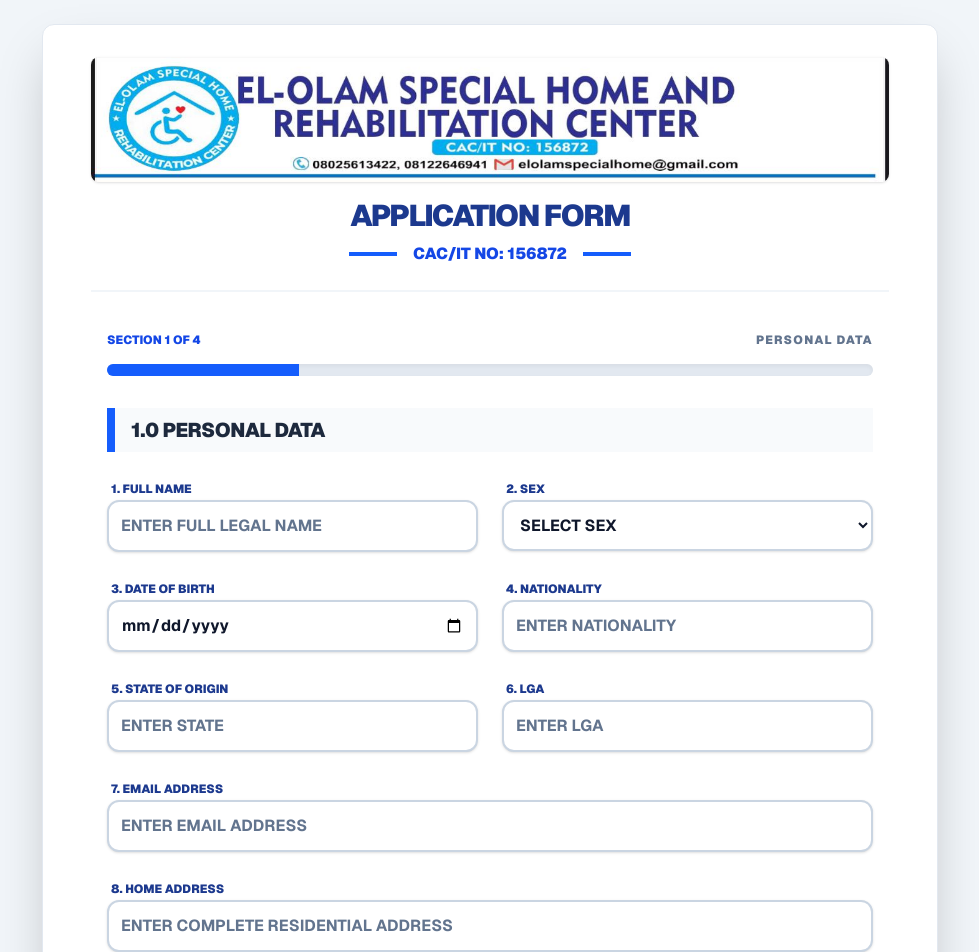
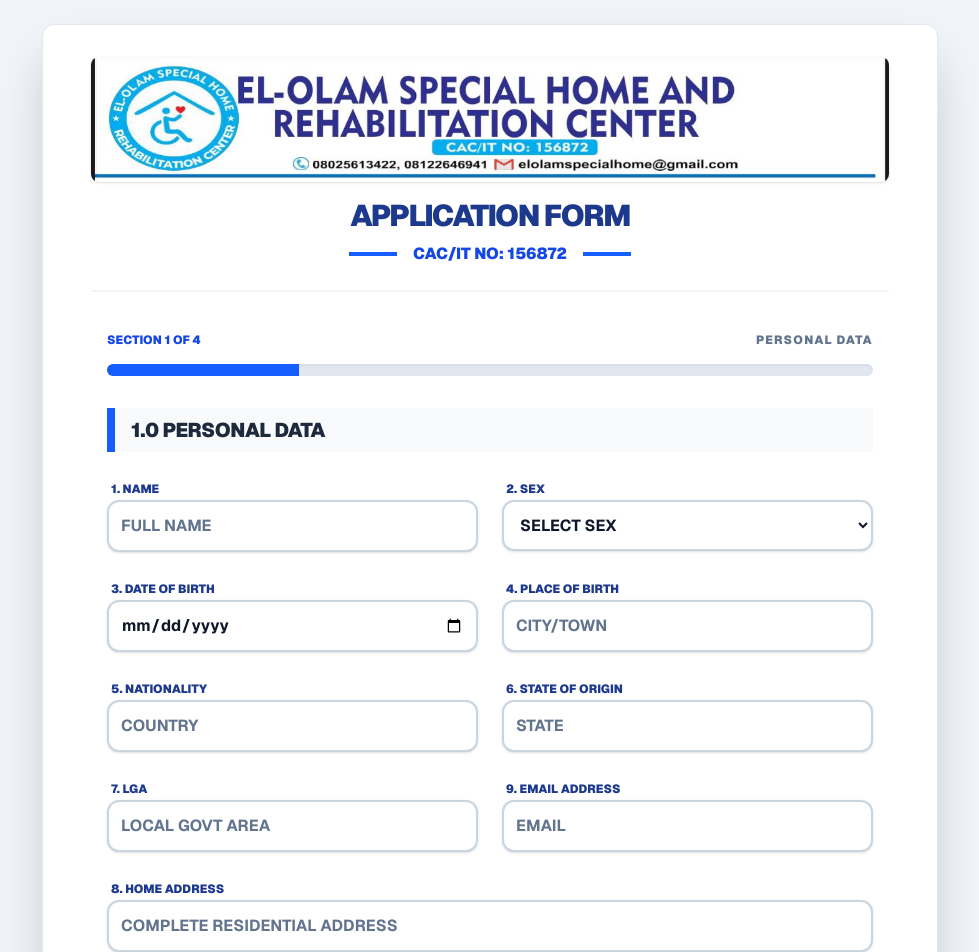
Before and after one commit to AkinpeluOluwatayo/elolam_registration_form, a Next.js app: page / in a window 1280 px wide. Shown: the top 952 px of the page, without its empty margins (150-1129 px from the left). Built offline with nearby package versions, Linux system fonts and the light colour scheme.

Commit message:
attribute fixed again

```diff
--- a/src/app/page.js
+++ b/src/app/page.js
@@ -7,7 +7,10 @@ export default function Home() {
   const [step, setStep] = useState(1);
   const [status, setStatus] = useState(null);
   const [formData, setFormData] = useState({
-    Applicant_Name: '', Applicant_Sex: '', Date_of_Birth: '', Nationality: '', Email_Address: '',
+    Applicant_Name: '',
+    Applicant_Sex: '',
+    Date_of_Birth: '',
+    Email_Address: ''
   });
 
   const handleInputChange = (e) => {
@@ -34,7 +37,8 @@ export default function Home() {
 
     const submissionData = new FormData(e.currentTarget);
     submissionData.append("access_key", "e4d88a8c-2205-425b-b40b-c19adf7cfad1");
-    submissionData.append("subject", `New Application: ${formData.Applicant_Name || 'New Student'}`);
+    // Dynamically set subject using the Name field
+    submissionData.append("subject", `New EL-OLAM Application: ${formData.Applicant_Name || 'New Student'}`);
 
     try {
       const response = await fetch("https://api.web3forms.com/submit", {
@@ -108,8 +112,8 @@ export default function Home() {
                   </div>
                   <div className="grid grid-cols-1 md:grid-cols-2 gap-6">
                     <div className="space-y-1">
-                      <label className="text-[12px] font-black text-blue-900 uppercase ml-1">1. Full Name</label>
-                      <input className={inputStyle} placeholder="ENTER FULL LEGAL NAME" name="Applicant_Name" required onChange={handleInputChange} />
+                      <label className="text-[12px] font-black text-blue-900 uppercase ml-1">1. Name</label>
+                      <input className={inputStyle} placeholder="FULL NAME" name="Applicant_Name" required onChange={handleInputChange} />
                     </div>
                     <div className="space-y-1">
                       <label className="text-[12px] font-black text-blue-900 uppercase ml-1">2. Sex</label>
@@ -124,24 +128,28 @@ export default function Home() {
                       <input type="date" className={inputStyle} name="Date_of_Birth" required onChange={handleInputChange} />
                     </div>
                     <div className="space-y-1">
-                      <label className="text-[12px] font-black text-blue-900 uppercase ml-1">4. Nationality</label>
-                      <input className={inputStyle} placeholder="ENTER NATIONALITY" name="Nationality" required />
+                      <label className="text-[12px] font-black text-blue-900 uppercase ml-1">4. Place of Birth</label>
+                      <input className={inputStyle} placeholder="CITY/TOWN" name="Place_of_Birth" required />
                     </div>
                     <div className="space-y-1">
-                      <label className="text-[12px] font-black text-blue-900 uppercase ml-1">5. State of Origin</label>
-                      <input className={inputStyle} placeholder="ENTER STATE" name="State_of_Origin" required />
+                      <label className="text-[12px] font-black text-blue-900 uppercase ml-1">5. Nationality</label>
+                      <input className={inputStyle} placeholder="COUNTRY" name="Nationality" required />
                     </div>
                     <div className="space-y-1">
-                      <label className="text-[12px] font-black text-blue-900 uppercase ml-1">6. LGA</label>
-                      <input className={inputStyle} placeholder="ENTER LGA" name="LGA" required />
+                      <label className="text-[12px] font-black text-blue-900 uppercase ml-1">6. State of Origin</label>
+                      <input className={inputStyle} placeholder="STATE" name="State_of_Origin" required />
                     </div>
-                    <div className="space-y-1 md:col-span-2">
-                      <label className="text-[12px] font-black text-blue-900 uppercase ml-1">7. Email Address</label>
-                      <input type="email" className={inputStyle} placeholder="ENTER EMAIL ADDRESS" name="Email_Address" required onChange={handleInputChange} />
+                    <div className="space-y-1">
+                      <label className="text-[12px] font-black text-blue-900 uppercase ml-1">7. LGA</label>
+                      <input className={inputStyle} placeholder="LOCAL GOVT AREA" name="LGA" required />
+                    </div>
+                    <div className="space-y-1">
+                      <label className="text-[12px] font-black text-blue-900 uppercase ml-1">9. Email Address</label>
+                      <input type="email" className={inputStyle} placeholder="EMAIL" name="Email_Address" required onChange={handleInputChange} />
                     </div>
                     <div className="space-y-1 md:col-span-2">
                       <label className="text-[12px] font-black text-blue-900 uppercase ml-1">8. Home Address</label>
-                      <input className={inputStyle} placeholder="ENTER COMPLETE RESIDENTIAL ADDRESS" name="Home_Address" required />
+                      <input className={inputStyle} placeholder="COMPLETE RESIDENTIAL ADDRESS" name="Home_Address" required />
                     </div>
                   </div>
                 </div>
@@ -157,22 +165,22 @@ export default function Home() {
                       <input className={inputStyle} name="Father_Name" placeholder="FATHER'S FULL NAME" /></div>
                     <div className="space-y-1"><label className="text-[12px] font-black text-blue-900 uppercase ml-1">11. Occupation</label>
                       <input className={inputStyle} name="Father_Occupation" placeholder="FATHER'S OCCUPATION" /></div>
-                    <div className="space-y-1"><label className="text-[12px] font-black text-blue-900 uppercase ml-1">12. Phone No</label>
-                      <input className={inputStyle} name="Father_Phone" placeholder="FATHER'S PHONE NUMBER" /></div>
+                    <div className="space-y-1"><label className="text-[12px] font-black text-blue-900 uppercase ml-1">12. Telephone No</label>
+                      <input className={inputStyle} name="Father_Phone" placeholder="PHONE" /></div>
                     <div className="space-y-1"><label className="text-[12px] font-black text-blue-900 uppercase ml-1">13. Office Address</label>
-                      <input className={inputStyle} name="Father_Office_Address" placeholder="FATHER'S OFFICE ADDRESS" /></div>
+                      <input className={inputStyle} name="Father_Office_Address" placeholder="OFFICE ADDRESS" /></div>
                     <div className="space-y-1"><label className="text-[12px] font-black text-blue-900 uppercase ml-1">14. Mother's Name</label>
                       <input className={inputStyle} name="Mother_Name" placeholder="MOTHER'S FULL NAME" /></div>
                     <div className="space-y-1"><label className="text-[12px] font-black text-blue-900 uppercase ml-1">15. Occupation</label>
                       <input className={inputStyle} name="Mother_Occupation" placeholder="MOTHER'S OCCUPATION" /></div>
-                    <div className="space-y-1"><label className="text-[12px] font-black text-blue-900 uppercase ml-1">16. Phone No</label>
-                      <input className={inputStyle} name="Mother_Phone" placeholder="MOTHER'S PHONE NUMBER" /></div>
+                    <div className="space-y-1"><label className="text-[12px] font-black text-blue-900 uppercase ml-1">16. Telephone No</label>
+                      <input className={inputStyle} name="Mother_Phone" placeholder="PHONE" /></div>
                     <div className="space-y-1"><label className="text-[12px] font-black text-blue-900 uppercase ml-1">17. Office Address</label>
-                      <input className={inputStyle} name="Mother_Office_Address" placeholder="MOTHER'S OFFICE ADDRESS" /></div>
+                      <input className={inputStyle} name="Mother_Office_Address" placeholder="OFFICE ADDRESS" /></div>
                     <div className="space-y-1"><label className="text-[12px] font-black text-blue-900 uppercase ml-1">18. Religion</label>
                       <input className={inputStyle} name="Religion" placeholder="RELIGION" /></div>
-                    <div className="space-y-1"><label className="text-[12px] font-black text-blue-900 uppercase ml-1">19. Fee Payer</label>
-                      <input className={inputStyle} name="Fee_Payer_Name" placeholder="WHO PAYS CHILD'S FEES?" /></div>
+                    <div className="space-y-1"><label className="text-[12px] font-black text-blue-900 uppercase ml-1">19. Who pays child's fees?</label>
+                      <input className={inputStyle} name="Fee_Payer_Name" placeholder="PAYER NAME" /></div>
                   </div>
                 </div>
             )}
@@ -184,35 +192,43 @@ export default function Home() {
                   </div>
                   <div className="space-y-6">
                     <div className="flex flex-col sm:flex-row gap-6 p-6 bg-blue-50 rounded-xl border-2 border-blue-200">
-                      <label className={selectionLabelStyle}>
-                        <input type="radio" name="Disability_Origin" value="Acquired" className={radioCheckStyle} />
-                        DISABILITY ACQUIRED
-                      </label>
-                      <label className={selectionLabelStyle}>
-                        <input type="radio" name="Disability_Origin" value="At Birth" className={radioCheckStyle} />
-                        DISABILITY AT BIRTH
-                      </label>
+                      <label className={selectionLabelStyle}><input type="radio" name="Disability_Status" value="Acquired" className={radioCheckStyle} /> DISABILITY ACQUIRED</label>
+                      <label className={selectionLabelStyle}><input type="radio" name="Disability_Status" value="At Birth" className={radioCheckStyle} /> DISABILITY AT BIRTH</label>
                     </div>
 
                     <div className="grid grid-cols-1 sm:grid-cols-2 gap-4 border-2 border-slate-200 p-6 rounded-xl bg-slate-50">
                       <p className="col-span-full text-xs font-black uppercase text-blue-700 mb-2 border-b border-blue-100 pb-2">Nature of Disability</p>
-                      <label className={selectionLabelStyle}><input type="checkbox" name="Hearing_Impaired" value="Yes" className={radioCheckStyle} /> HEARING IMPAIRED</label>
-                      <label className={selectionLabelStyle}><input type="checkbox" name="Visually_Impaired" value="Yes" className={radioCheckStyle} /> VISUALLY IMPAIRED</label>
-                      <label className={selectionLabelStyle}><input type="checkbox" name="Physically_Challenged" value="Yes" className={radioCheckStyle} /> PHYSICALLY CHALLENGED</label>
-                      <label className={selectionLabelStyle}><input type="checkbox" name="Multiple_Challenged" value="Yes" className={radioCheckStyle} /> MULTIPLE CHALLENGED</label>
+                      <label className={selectionLabelStyle}><input type="checkbox" name="Nature_Hearing" value="Yes" className={radioCheckStyle} /> HEARING IMPAIRED</label>
+                      <label className={selectionLabelStyle}><input type="checkbox" name="Nature_Visual" value="Yes" className={radioCheckStyle} /> VISUALLY IMPAIRED</label>
+                      <label className={selectionLabelStyle}><input type="checkbox" name="Nature_Physical" value="Yes" className={radioCheckStyle} /> PHYSICALLY CHALLENGED</label>
+                      <label className={selectionLabelStyle}><input type="checkbox" name="Nature_Multiple" value="Yes" className={radioCheckStyle} /> MULTIPLE CHALLENGED</label>
+                      <div className="col-span-full mt-2">
+                        <input className={inputStyle} name="Nature_Other_Specify" placeholder="OTHER (PLEASE SPECIFY)" />
+                      </div>
+                    </div>
+
+                    <div className="grid grid-cols-1 sm:grid-cols-2 gap-4 border-2 border-slate-200 p-6 rounded-xl bg-white shadow-sm">
+                      <p className="col-span-full text-xs font-black uppercase text-blue-700 mb-2 border-b border-blue-100 pb-2">Observations (Experiences)</p>
+                      <label className={selectionLabelStyle}><input type="checkbox" name="Exp_Restlessness" value="Yes" className={radioCheckStyle} /> RESTLESSNESS</label>
+                      <label className={selectionLabelStyle}><input type="checkbox" name="Exp_Sleeplessness" value="Yes" className={radioCheckStyle} /> SLEEPLESSNESS</label>
+                      <label className={selectionLabelStyle}><input type="checkbox" name="Exp_Convulsion" value="Yes" className={radioCheckStyle} /> CONVULSION AT INTERVALS</label>
+                      <label className={selectionLabelStyle}><input type="checkbox" name="Exp_Lack_Concentration" value="Yes" className={radioCheckStyle} /> LACK OF CONCENTRATION</label>
                     </div>
 
                     <div className="space-y-1">
                       <label className="text-[12px] font-black text-blue-900 uppercase ml-1">Health Institution Visited</label>
-                      <input className={inputStyle} name="Health_Institution" placeholder="ENTER CLINIC/HOSPITAL NAME" />
+                      <input className={inputStyle} name="Health_Institution_Visited" placeholder="CLINIC/HOSPITAL NAME" />
                     </div>
 
-                    <div className="flex flex-col sm:flex-row items-start sm:items-center justify-between p-5 border-2 border-blue-200 rounded-xl bg-white shadow-sm gap-4">
-                      <span className="text-sm font-black text-slate-800 uppercase tracking-tight">Is child on special medication?</span>
-                      <div className="flex gap-8">
-                        <label className={selectionLabelStyle}><input type="radio" name="Special_Medication" value="Yes" className={radioCheckStyle} /> YES</label>
-                        <label className={selectionLabelStyle}><input type="radio" name="Special_Medication" value="No" className={radioCheckStyle} /> NO</label>
+                    <div className="space-y-4">
+                      <div className="flex flex-col sm:flex-row items-start sm:items-center justify-between p-5 border-2 border-blue-200 rounded-xl bg-white shadow-sm gap-4">
+                        <span className="text-sm font-black text-slate-800 uppercase tracking-tight">Is child on special medication?</span>
+                        <div className="flex gap-8">
+                          <label className={selectionLabelStyle}><input type="radio" name="Special_Medication" value="Yes" className={radioCheckStyle} /> YES</label>
+                          <label className={selectionLabelStyle}><input type="radio" name="Special_Medication" value="No" className={radioCheckStyle} /> NO</label>
+                        </div>
                       </div>
+                      <textarea className={`${inputStyle} h-24 resize-none`} name="Medication_Details" placeholder="IF YES, LIST MEDICATIONS TO BE ADMINISTERED"></textarea>
                     </div>
                   </div>
                 </div>
@@ -224,6 +240,10 @@ export default function Home() {
                     <h2 className="text-xl font-black text-slate-800 uppercase tracking-tight">4.0 Educational Background</h2>
                   </div>
                   <div className="space-y-6">
+                    <div className="space-y-1">
+                      <label className="text-[12px] font-black text-blue-900 uppercase ml-1">Previous School/Center Attended</label>
+                      <input className={inputStyle} name="Previous_School" placeholder="ENTER SCHOOL NAME" />
+                    </div>
                     <div className="flex flex-col sm:flex-row items-start sm:items-center justify-between p-5 border-2 border-blue-200 rounded-xl bg-white shadow-sm gap-4">
                       <span className="text-sm font-black text-slate-800 uppercase tracking-tight">He/She can read and write?</span>
                       <div className="flex gap-8">
@@ -246,30 +266,11 @@ export default function Home() {
             )}
 
             <div className="flex items-center justify-between mt-12 mb-8 gap-6">
-              <button
-                  type="button"
-                  onClick={prevStep}
-                  disabled={step === 1}
-                  className={`flex-1 h-16 flex items-center justify-center rounded-2xl font-black border-4
-                ${step === 1 ? 'opacity-0 invisible' : 'border-blue-600 text-blue-600 hover:bg-blue-600 hover:text-white uppercase tracking-widest'}`}
-              >
-                ← BACK
-              </button>
-
+              <button type="button" onClick={prevStep} disabled={step === 1} className={`flex-1 h-16 flex items-center justify-center rounded-2xl font-black border-4 ${step === 1 ? 'opacity-0 invisible' : 'border-blue-600 text-blue-600 hover:bg-blue-600 hover:text-white uppercase tracking-widest'}`}>← BACK</button>
               {step < 4 ? (
-                  <button
-                      type="button"
-                      onClick={nextStep}
-                      className="flex-1 h-16 flex items-center justify-center rounded-2xl bg-blue-600 text-white font-black hover:bg-blue-700 uppercase tracking-widest border-b-4 border-blue-800"
-                  >
-                    NEXT STEP →
-                  </button>
+                  <button type="button" onClick={nextStep} className="flex-1 h-16 flex items-center justify-center rounded-2xl bg-blue-600 text-white font-black hover:bg-blue-700 uppercase tracking-widest border-b-4 border-blue-800">NEXT STEP →</button>
               ) : (
-                  <button
-                      type="submit"
-                      disabled={status === "Sending..."}
-                      className="flex-1 h-16 flex items-center justify-center rounded-2xl bg-green-600 text-white font-black hover:bg-green-700 shadow-xl transition-all active:scale-95 uppercase tracking-widest border-b-4 border-green-800 disabled:opacity-50"
-                  >
+                  <button type="submit" disabled={status === "Sending..."} className="flex-1 h-16 flex items-center justify-center rounded-2xl bg-green-600 text-white font-black hover:bg-green-700 shadow-xl transition-all active:scale-95 uppercase tracking-widest border-b-4 border-green-800 disabled:opacity-50">
                     {status === "Sending..." ? "SENDING..." : "SUBMIT FORM ✓"}
                   </button>
               )}
```
